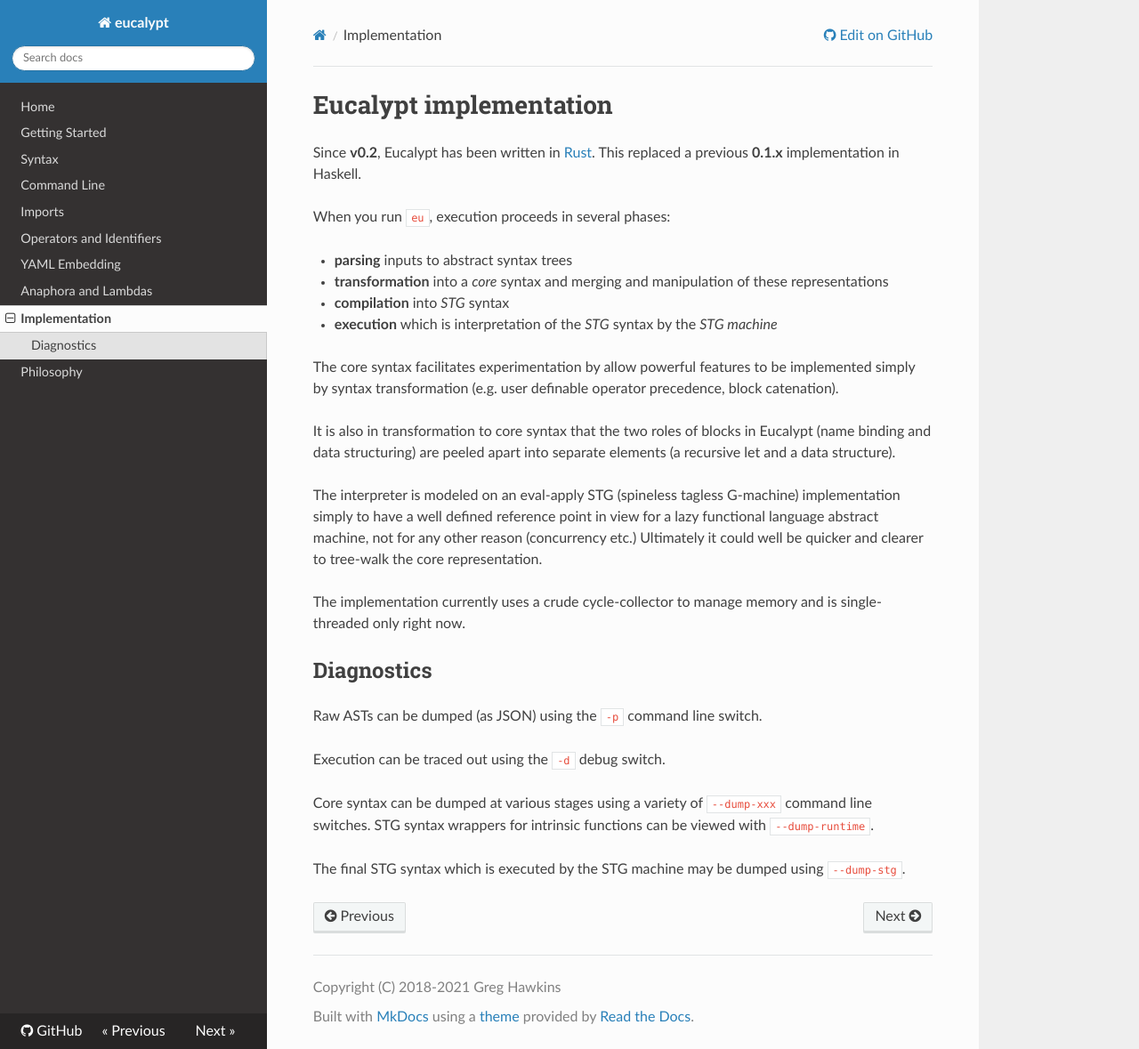
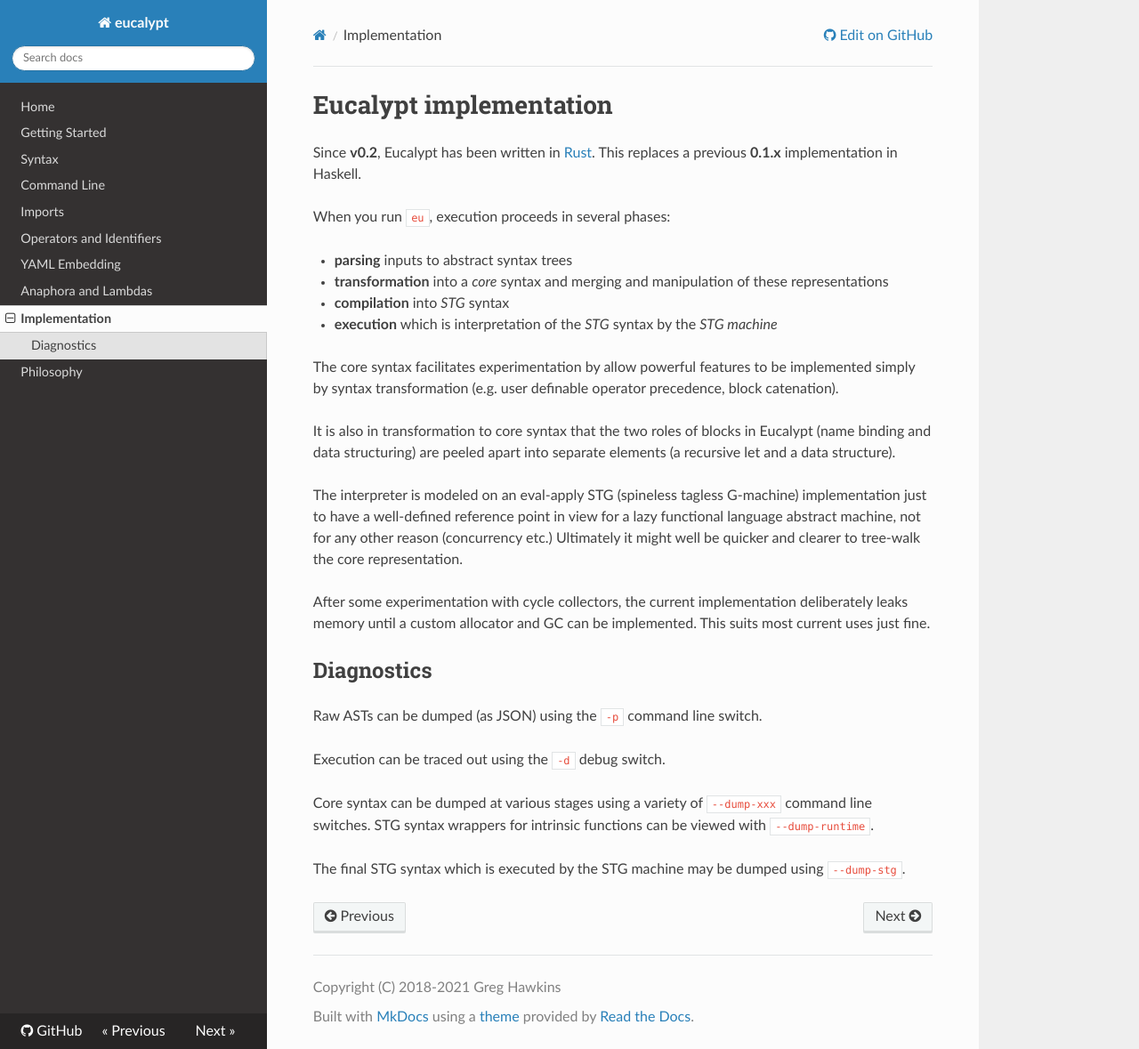
Before and after one commit to curvelogic/eucalypt, an MkDocs documentation site: the page built from docs/implementation.md, in a window 1280 px wide and 1179 px high. Shown: the whole window at 89% size. Built offline with MkDocs 1.6.1, drawn with Linux system fonts in a browser that asks for light colours; nearby versions of some CDN libraries.

Commit message:
Doc tweaks

```diff
--- a/docs/implementation.md
+++ b/docs/implementation.md
@@ -1,7 +1,7 @@
 # Eucalypt implementation
 
 Since **v0.2**, Eucalypt has been written in [Rust](https://rust-lang.org).
-This replaced a previous **0.1.x** implementation in Haskell.
+This replaces a previous **0.1.x** implementation in Haskell.
 
 When you run `eu`, execution proceeds in several phases:
 
@@ -21,13 +21,14 @@
 apart into separate elements (a recursive let and a data structure).
 
 The interpreter is modeled on an eval-apply STG (spineless tagless
-G-machine) implementation simply to have a well defined reference
+G-machine) implementation just to have a well-defined reference
 point in view for a lazy functional language abstract machine, not for
-any other reason (concurrency etc.) Ultimately it could well be
+any other reason (concurrency etc.) Ultimately it might well be
 quicker and clearer to tree-walk the core representation.
 
-The implementation currently uses a crude cycle-collector to manage
-memory and is single-threaded only right now.
+After some experimentation with cycle collectors, the current
+implementation deliberately leaks memory until a custom allocator and
+GC can be implemented. This suits most current uses just fine.
 
 ## Diagnostics
 
```
